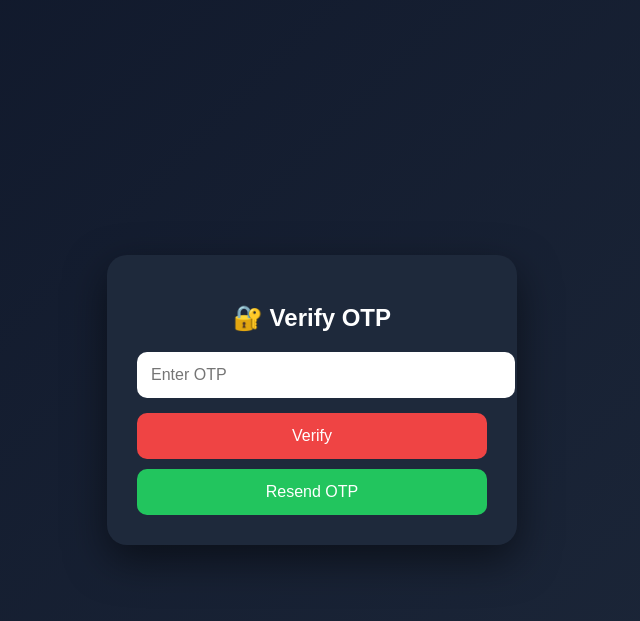
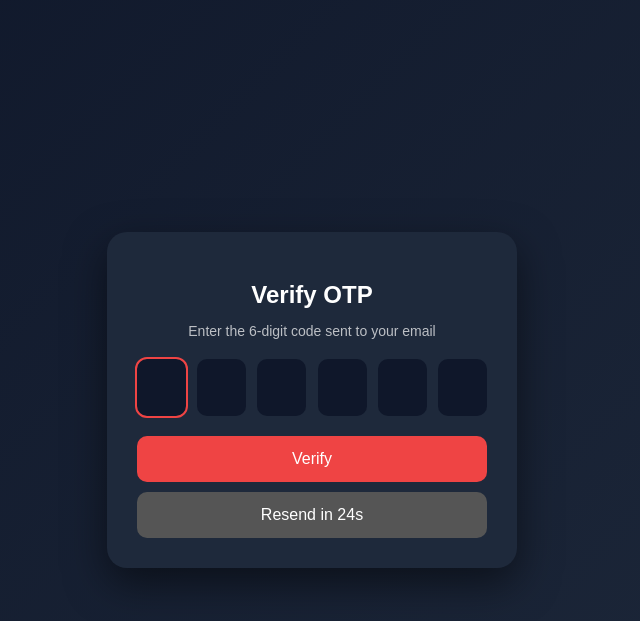
Before and after one commit to Rahul-web087/GyanaGhar, a Flask app: page /verify_otp in a window 1280 px wide. Shown: the top 621 px of the page, without its empty margins (328-968 px from the left). Run offline with Flask 3, Linux system fonts and the light colour scheme; a user stored in the database is signed in; tables that the repository leaves empty hold one stand-in row (values such as "Sample post").

Commit message:
Add new Ui or feature

```diff
--- a/app.py
+++ b/app.py
@@ -1247,24 +1247,40 @@ def send_otp_email(to_email, otp):
 
 # ================= MODELS =================
 
+from datetime import datetime
+
 class User(UserMixin, db.Model):
 
     id = db.Column(db.Integer, primary_key=True)
     name = db.Column(db.String(100))
-    email = db.Column(db.String(100), unique=True)
-    password = db.Column(db.String(200))
+
+    # LOGIN OPTIONS
+    email = db.Column(db.String(100), unique=True, nullable=True)
+    mobile = db.Column(db.String(15), unique=True, nullable=True)
+
+    password = db.Column(db.String(200), nullable=True)  # allow OTP-only users
     role = db.Column(db.String(20), default="student")
 
+    # SECURITY
     secret_question = db.Column(db.String(200))
     secret_answer = db.Column(db.String(200))
 
-    # NEW SECURITY FIELDS
-    is_verified = db.Column(db.Boolean, default=False)
+    # VERIFICATION
+    is_email_verified = db.Column(db.Boolean, default=False)
+    is_mobile_verified = db.Column(db.Boolean, default=False)
+
+    # OTP SYSTEM
     otp = db.Column(db.String(6))
     otp_created_at = db.Column(db.DateTime)
-
-    # Delete user
+    otp_attempts = db.Column(db.Integer, default=0)
+
+    # DELETE
     is_deleted = db.Column(db.Boolean, default=False)
+
+    created_at = db.Column(db.DateTime, default=datetime.utcnow)
+
+    def __repr__(self):
+        return f"<User {self.email or self.mobile}>"
 
 
 
@@ -1387,6 +1403,46 @@ def register():
 
     return render_template("register.html")
 
+# ======= send OTP ======
+
+from flask import request, redirect, session, flash
+
+
+@app.route('/send-otp', methods=['POST'])
+def send_otp():
+
+    email = request.form.get('email')
+
+    if not email:
+        flash("Enter email")
+        return redirect('/login')
+
+    otp = generate_otp()
+
+    # Check user
+    user = User.query.filter_by(email=email, is_deleted=False).first()
+
+    if not user:
+        user = User(email=email)
+        db.session.add(user)
+
+    #  OTP setup
+    user.otp = otp
+    user.otp_created_at = datetime.utcnow()
+    user.otp_attempts = 0
+
+    db.session.commit()
+
+    #  Bind session
+    session['otp_user_id'] = user.id
+
+    #  CALL  FUNCTION HERE
+    send_otp_email(email, otp)
+
+    flash("OTP sent to your email")
+
+    return redirect('/verify-otp')
+
 
 #  =========== verify Otp ==========
 
@@ -1405,24 +1461,38 @@ def verify_otp():
     if not user:
         return redirect("/register")
 
+    #  Fix None issue
+    if user.otp_attempts is None:
+        user.otp_attempts = 0
+
     if request.method == "POST":
 
         user_otp = request.form['otp']
 
+        #  Attempt limit
+        if user.otp_attempts >= 5:
+            return render_template("verify_otp.html", error="Too many attempts. Try again later.")
+
         #  OTP EXPIRY CHECK (5 MIN)
-        if datetime.utcnow() - user.otp_created_at > timedelta(minutes=5):
+        if not user.otp_created_at or datetime.utcnow() - user.otp_created_at > timedelta(minutes=5):
             return render_template("verify_otp.html", error="OTP expired")
 
-        if user.otp == user_otp:
-            user.is_verified = True
-            user.otp = None
+        #  Wrong OTP
+        if user.otp != user_otp:
+            user.otp_attempts += 1
             db.session.commit()
-
-            session.pop('verify_email', None)
-            return redirect("/login")
-
-        else:
             return render_template("verify_otp.html", error="Invalid OTP")
+
+        #  SUCCESS
+        user.is_verified = True
+        user.otp = None
+        user.otp_attempts = 0   # reset attempts
+
+        db.session.commit()
+
+        session.pop('verify_email', None)
+
+        return redirect("/login")
 
     return render_template("verify_otp.html")
 
--- a/templates/dashboard.html
+++ b/templates/dashboard.html
@@ -10,7 +10,7 @@
     <p>Select your class to start learning</p>
 </div>
 
-<!-- 🔥 ADMIN STATS -->
+<!--  ADMIN STATS -->
 {% if current_user.role == "admin" %}
 <div class="stats-grid">
 
--- a/templates/login.html
+++ b/templates/login.html
@@ -108,7 +108,7 @@
             color: #2a5298;
         }
 
-        /* 🔥 LEGAL TEXT */
+        /*  LEGAL TEXT */
 
         .legal-text {
             font-size: 12px;
@@ -198,7 +198,7 @@
             <p>Don't have an account? <a href="/register">Register</a></p>
         </div>
 
-        <!-- 🔥 LEGAL LINE -->
+        <!--  LEGAL LINE -->
         <div class="legal-text">
             By logging in, you agree to
             <a href="/terms">Terms</a> &
@@ -214,7 +214,7 @@
     <h3>GyanaGhar </h3>
     <p>Empowering Students with Smart Learning</p>
 
-    <!-- 🔥 LEGAL LINKS -->
+    <!--  LEGAL LINKS -->
     <p>
         <a href="/privacy-policy">Privacy Policy</a> |
         <a href="/terms">Terms</a> |
--- a/templates/verify_otp.html
+++ b/templates/verify_otp.html
@@ -1,8 +1,10 @@
 <!DOCTYPE html>
+
 <html>
 <head>
     <title>Verify OTP</title>
     <meta name="viewport" content="width=device-width, initial-scale=1.0">
+
 
 <style>
     body {
@@ -26,16 +28,34 @@
     }
 
     h2 {
+        margin-bottom: 10px;
+    }
+
+    p {
+        font-size: 14px;
+        opacity: 0.7;
         margin-bottom: 20px;
     }
 
-        input {
-            width: 100%;
-            padding: 14px;
+    .otp-boxes {
+        display: flex;
+        justify-content: space-between;
+        margin-bottom: 20px;
+    }
+
+    .otp-input {
+        width: 45px;
+        height: 55px;
+        font-size: 22px;
+        text-align: center;
         border-radius: 10px;
         border: none;
-            margin-bottom: 15px;
-            font-size: 16px;
+        background: #0f172a;
+        color: white;
+    }
+
+    .otp-input:focus {
+        outline: 2px solid #ef4444;
     }
 
     button {
@@ -68,14 +88,23 @@
         margin-top: 10px;
         background: #22c55e;
     }
+
+    .resend:disabled {
+        background: #555;
+        cursor: not-allowed;
+    }
 </style>
+
+
 </head>
 
 <body>
 
 <div class="card">
 
-    <h2>🔐 Verify OTP</h2>
+
+<h2> Verify OTP</h2>
+<p>Enter the 6-digit code sent to your email</p>
 
 {% if error %}
     <div class="error">{{ error }}</div>
@@ -85,16 +114,82 @@
     <div class="success">{{ success }}</div>
 {% endif %}
 
-    <form method="POST">
-        <input type="text" name="otp" placeholder="Enter OTP" required>
+<form method="POST" id="otpForm">
+
+    <div class="otp-boxes">
+        <input type="text" maxlength="1" class="otp-input">
+        <input type="text" maxlength="1" class="otp-input">
+        <input type="text" maxlength="1" class="otp-input">
+        <input type="text" maxlength="1" class="otp-input">
+        <input type="text" maxlength="1" class="otp-input">
+        <input type="text" maxlength="1" class="otp-input">
+    </div>
+
+    <input type="hidden" name="otp" id="otpValue">
+
     <button type="submit">Verify</button>
 </form>
 
-    <form action="/resend_otp">
-        <button class="resend">Resend OTP</button>
+<form action="/resend_otp" method="POST">
+    <button class="resend" id="resendBtn">Resend in 30s</button>
 </form>
+
 
 </div>
 
+<script>
+const inputs = document.querySelectorAll(".otp-input");
+const otpValue = document.getElementById("otpValue");
+const resendBtn = document.getElementById("resendBtn");
+
+// Auto focus first input
+inputs[0].focus();
+
+// Handle typing
+inputs.forEach((input, index) => {
+
+    input.addEventListener("input", () => {
+        if (input.value.length === 1 && index < inputs.length - 1) {
+            inputs[index + 1].focus();
+        }
+        updateOTP();
+    });
+
+    input.addEventListener("keydown", (e) => {
+        if (e.key === "Backspace" && !input.value && index > 0) {
+            inputs[index - 1].focus();
+        }
+    });
+
+});
+
+// Combine OTP
+function updateOTP() {
+    let otp = "";
+    inputs.forEach(input => otp += input.value);
+    otpValue.value = otp;
+
+    // Auto submit when complete
+    if (otp.length === 6) {
+        document.getElementById("otpForm").submit();
+    }
+}
+
+// Timer for resend
+let time = 30;
+resendBtn.disabled = true;
+
+const countdown = setInterval(() => {
+    time--;
+    resendBtn.innerText = "Resend in " + time + "s";
+
+    if (time <= 0) {
+        clearInterval(countdown);
+        resendBtn.disabled = false;
+        resendBtn.innerText = "Resend OTP";
+    }
+}, 1000);
+</script>
+
 </body>
 </html>
```
Also changed, not shown: migrations/versions/004eab3eb41a_added_otp_attempts_security_field.py (added, +32 -0 lines), migrations/versions/727f27466503_added_mobile_login_and_otp_system.py (added, +42 -0 lines), templates/forgot_password.html (+13 -6 lines), templates/reset_password.html (+22 -9 lines). Lines whose indentation alone changed are shown as unchanged.
